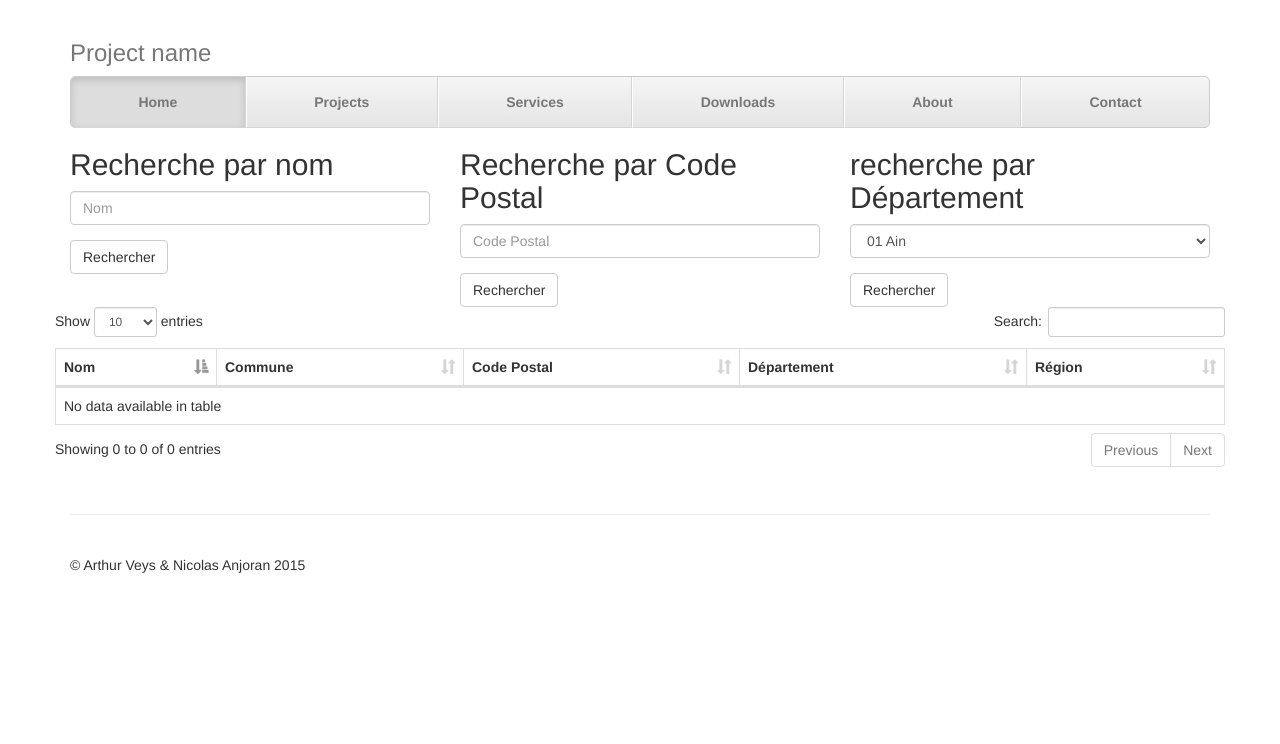
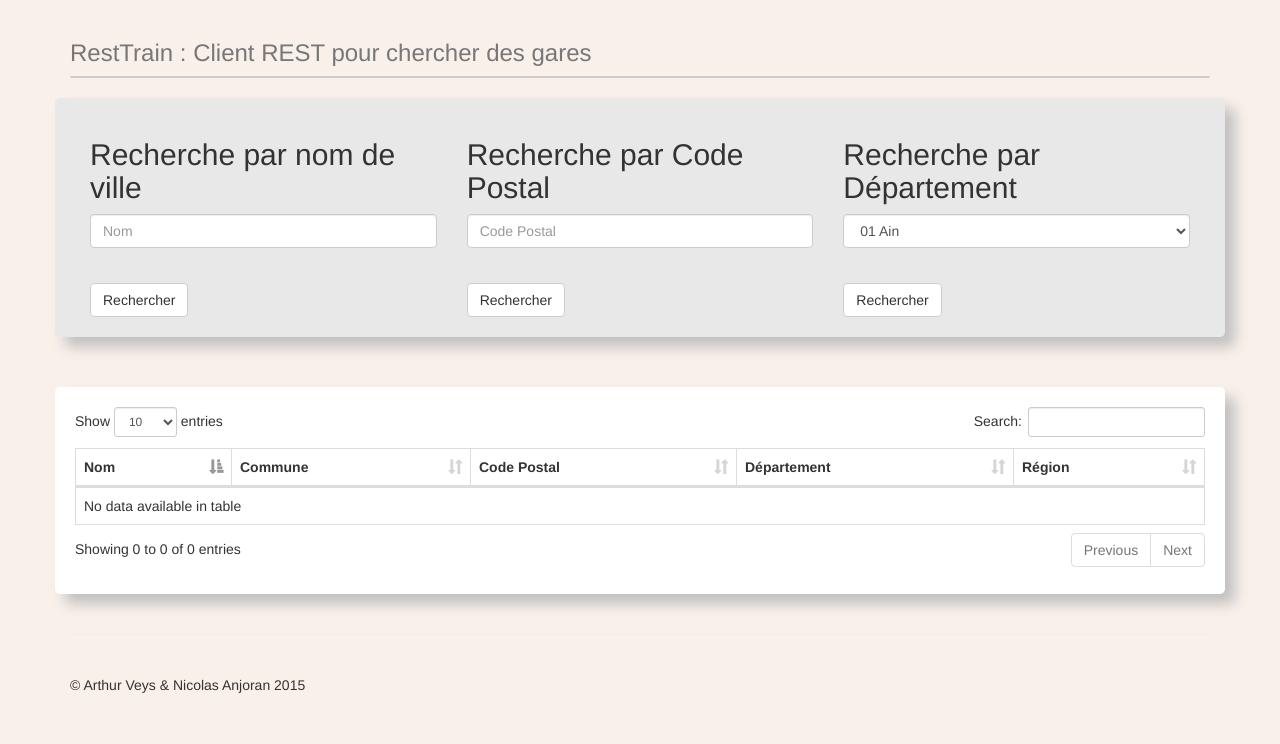
Before and after one commit to Aveys/RestTrain, a PHP site: page / in a window 1280 px wide. Shown: the top 744 px of the page. Run offline with PHP 8.4, Linux system fonts and the light colour scheme; some libraries are stand-ins or nearby versions.

Commit message:
Fin de la journée : Bugfix et mise en page sommaire

```diff
--- a/css/main.css
+++ b/css/main.css
@@ -1,5 +1,6 @@
 body {
     padding-top: 20px;
+    background-color: #F9F0EA;
 }
 
 .footer {
@@ -8,7 +9,20 @@ body {
     margin-top: 40px;
     border-top: 1px solid #eee;
 }
+#selectorList{
+    background-color: #E8E8E8;
+    border-radius: 5px;
+    box-shadow: 10px 10px 14px 0px #c0c0c0;
+    padding: 20px;
+    margin-bottom: 50px;
+}
+#DataRow{
+    background-color: #ffffff;
+    border-radius: 5px;
+    box-shadow: 10px 10px 14px 0px #c0c0c0;
+    padding: 20px;
 
+}
 /* Main marketing message and sign up button */
 .jumbotron {
     text-align: center;
@@ -20,7 +34,9 @@ body {
 }
 
 /* Customize the nav-justified links to be fill the entire space of the .navbar */
-
+.masthead{
+    margin-bottom: 20px;
+}
 .nav-justified {
     background-color: #eee;
     border: 1px solid #ccc;
--- a/index.html
+++ b/index.html
@@ -6,7 +6,7 @@
     <!-- The above 3 meta tags *must* come first in the head; any other head content must come *after* these tags -->
     <meta name="description" content="">
     <meta name="author" content="">
-    <title>Justified Nav Template for Bootstrap</title>
+    <title>RestTrain</title>
 
     <!-- Bootstrap core CSS -->
     <link href="css/bootstrap.min.css" rel="stylesheet"/>
@@ -23,26 +23,22 @@
 <div class="container">
 
     <div class="masthead">
-        <h3 class="text-muted">Project name</h3>
+        <h3 class="text-muted">RestTrain : Client REST pour chercher des gares</h3>
         <nav>
             <ul class="nav nav-justified">
-                <li class="active"><a href="#">Home</a></li>
-                <li><a href="#">Projects</a></li>
-                <li><a href="#">Services</a></li>
-                <li><a href="#">Downloads</a></li>
-                <li><a href="#">About</a></li>
-                <li><a href="#">Contact</a></li>
+
             </ul>
         </nav>
     </div>
 
     <!-- Example row of columns -->
-    <div class="row">
+    <div id="selectorList" class="row">
         <div class="col-lg-4">
-            <h2>Recherche par nom</h2>
+            <h2>Recherche par nom de ville</h2>
             <form id="nameSearchForm">
                 <div class="form-group">
                     <input type="text" class="form-control" id="textNamesearch" placeholder="Nom"/>
+                    <label class="control-label" for="textNamesearch"></label>
                 </div>
                 <button type="submit" id="buttonName"  class="btn btn-default">Rechercher</button>
             </form>
@@ -50,14 +46,15 @@
         <div class="col-lg-4">
             <h2>Recherche par Code Postal</h2>
             <form id="CPSearchForm">
-            <div class="form-group">
+                <div id="CpInput" class="form-group">
                     <input type="text" class="form-control" id="textCPSearch" placeholder="Code Postal"/>
+                    <label class="control-label" for="textCPSearch"></label>
                 </div>
                 <button type="submit" onclick="" id="buttonCP" class="btn btn-default">Rechercher</button>
             </form>
         </div>
         <div class="col-lg-4">
-            <h2>recherche par Département</h2>
+            <h2>Recherche par Département</h2>
             <form id="deptSearchForm">
                 <div class="form-group">
                     <select name="departement" id="departement" class="form-control">
@@ -158,13 +155,14 @@
                         <option value="94">94 Val de Marne</option>
                         <option value="95">95 Val d'Oise</option>
                     </select>
+                    <label class="control-label" for="departement"></label>
                 </div>
                 <button type="submit" id="ButtonDept" class="btn btn-default">Rechercher</button>
             </form>
         </div>
     </div>
 
-    <div class="row">
+    <div id="DataRow" class="row">
         <h2 id="gareText">Nombre de gare correspondantes à la recherche : <strong id="nbGare"></strong> </h2>
         <table id="tableData" class="table table-bordered">
             <thead>
--- a/js/request.js
+++ b/js/request.js
@@ -56,19 +56,27 @@ function clickSearchName() {
             htmlResult += "<td>" + now["region"] + "</td></tr>";
         }
         $("#tableData > tbody").append(htmlResult);
-        dataTable = $('#tableData').DataTable();
-        return obj;
     }
     else
         alert("Erreur WebService");
+    dataTable = $('#tableData').DataTable();
 }
 function clickSearchCP() {
-    dataTable.destroy();
-    $("#gareText").show();
+    $("#CpInput").removeClass("has-error");
+    $("#CpInput > label").empty();
+    var regex = /^\d{5}$/;
+    var searchText=$("#textCPSearch").val();
+    if(regex.exec(searchText)==null){
+        $("#CpInput").addClass("has-error");
+        $("#CpInput > label").text("Code Postal Invalide");
+        return null;
+    }
+
     var req = createRequest();
-    var searchText=$("#textCPSearch").val();
     req.open("GET",baseURL+"cp/"+searchText,false);
     req.send();
+    $("#gareText").show();
+    dataTable.destroy();
     if(String(req.response) != "") {
 
 
@@ -91,6 +99,7 @@ function clickSearchCP() {
     }
     else
         alert("Erreur WebService");
+    dataTable = $('#tableData').DataTable();
 }
 function clickSearchDept() {
     dataTable.destroy();
@@ -116,11 +125,11 @@ function clickSearchDept() {
             htmlResult += "<td>" + now["region"] + "</td></tr>";
         }
         $("#tableData > tbody").append(htmlResult);
-        dataTable = $('#tableData').DataTable();
-        return obj;
+
     }
     else
         alert("Erreur WebService");
+    dataTable = $('#tableData').DataTable();
 }
 $("#nameSearchForm").submit(function(event){
     event.preventDefault();
```
Lines whose indentation alone changed are shown as unchanged.
